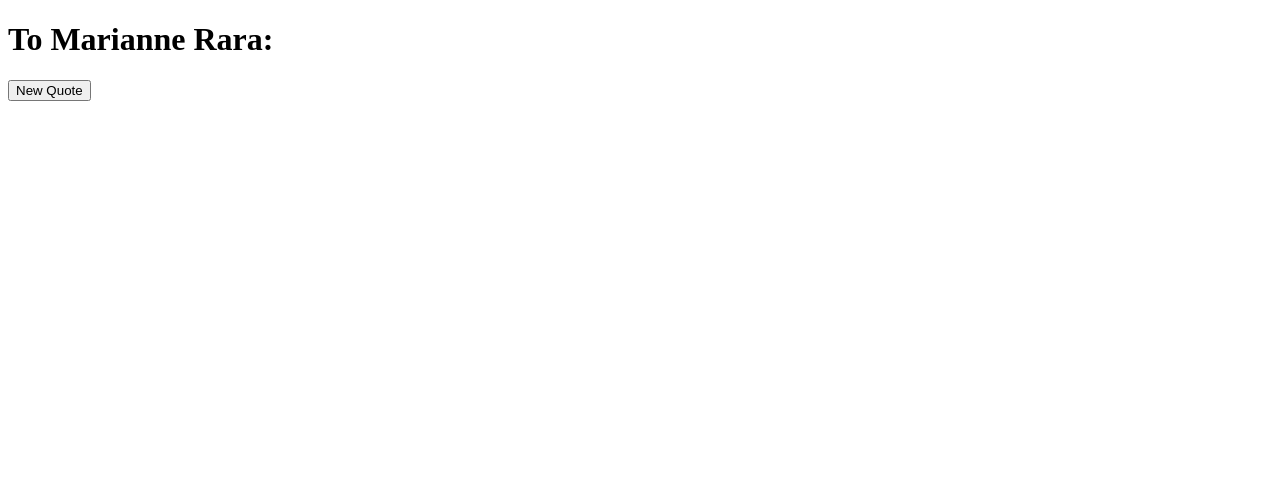
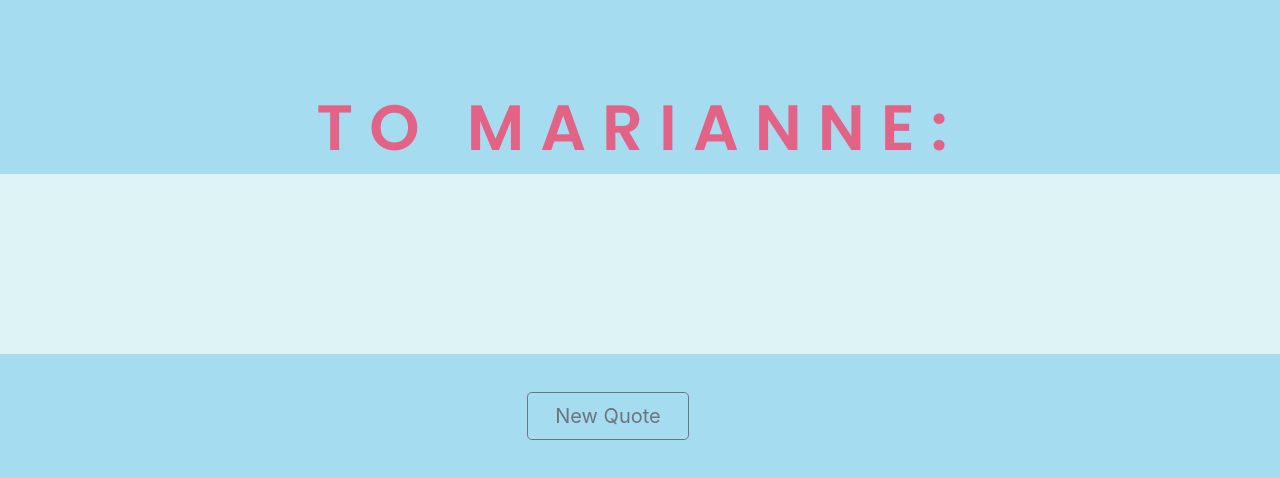
Before and after one commit to yvonnechen1998/HarryStylesMeme, a plain HTML site: page index.html in a window 1280 px wide. Drawn offline with nearby package versions, Linux system fonts and the light colour scheme.

Commit message:
updated colors

```diff
--- a/index.html
+++ b/index.html
@@ -4,18 +4,32 @@
     <meta charset="UTF-8">
     <meta name="viewport" content="width=device-width, initial-scale=1.0">
     <title>Biggest Harry Styles Fan</title>
+
+    <!-- fonts -->
+    <link href="https://fonts.googleapis.com/css2?family=Nanum+Gothic:wght@400;700;800&display=swap" rel="stylesheet">
+    <link href="https://fonts.googleapis.com/css2?family=Poppins:wght@600&display=swap" rel="stylesheet">
+    <!-- bootstrap -->
+    <link rel="stylesheet" href="https://stackpath.bootstrapcdn.com/bootstrap/4.5.0/css/bootstrap.min.css" integrity="sha384-9aIt2nRpC12Uk9gS9baDl411NQApFmC26EwAOH8WgZl5MYYxFfc+NcPb1dKGj7Sk" crossorigin="anonymous">
+
+    <link rel="stylesheet" href="styles.css">
+
 </head>
 <body>
 
-<h1>To Marianne Rara:</h1>
+<h1>TO MARIANNE:</h1>
 
 <div id = "quoteDisplay">
 
     <!-- quotes will be displayed here -->
 
+
 </div>
 
-    <button onclick="newQuote()"> New Quote</button>
+  <div class ="quoteButton">
+    <div class = "col-md-3">
+    <button onclick="newQuote()" type="button" class="  btn btn-lg btn-block btn-outline-secondary">New Quote</button>
+    </div>
+  </div>
 
     <script src = "quotes.js"> </script>
 </body>
--- a/quotes.js
+++ b/quotes.js
@@ -5,7 +5,7 @@ var quotes = [
     'Chin Up. Smile. Walk Away.',
     'We have a choice. to live or to exist',
     'Be a lover. Give love. Choose love',
-    'Treat People With Kindness',
+    'TREAT PEOPLE WITH KINDNESS',
     'Please feel free to be whoever yoou want to be in this room ',
     'I ask you to please choose love every single day.'
 
--- /dev/null
+++ b/styles.css
@@ -0,0 +1,30 @@
+body {
+    background-color: #a6dcef;
+
+}
+
+h1 {
+    text-align: center;
+    padding-top: 7%;
+    font-family: 'Poppins', sans-serif;
+    color: #e36387;
+    font-size: 4rem;
+    letter-spacing: .25em;
+}
+
+.quoteButton {
+    text-align: center;
+    padding-left: 40%;
+    padding-top: 3%;
+}
+
+#quoteDisplay {
+    /* background-color: #a6dcef; */
+    background-color: #ddf3f5;
+    padding: 7% 15%;
+    text-align: center;
+    font-size: 2.5rem;
+    font-family: 'Poppins', sans-serif;
+    font-weight: bold;
+    color: #f2aaaa;
+}
```
